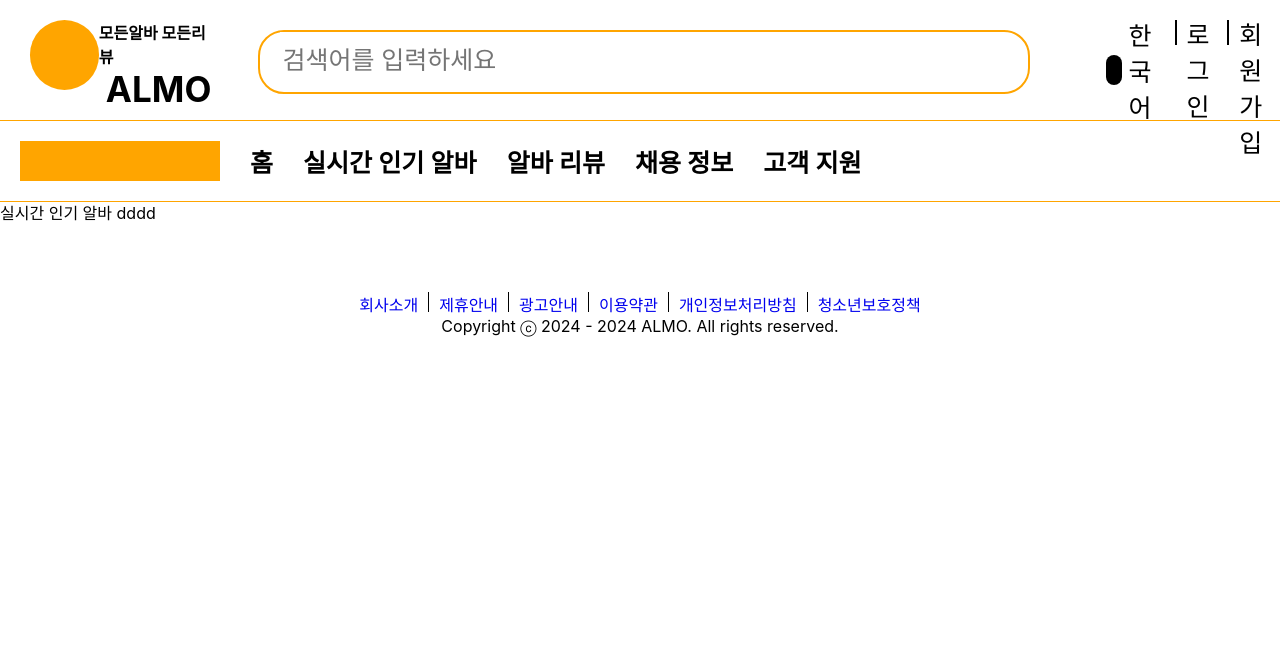
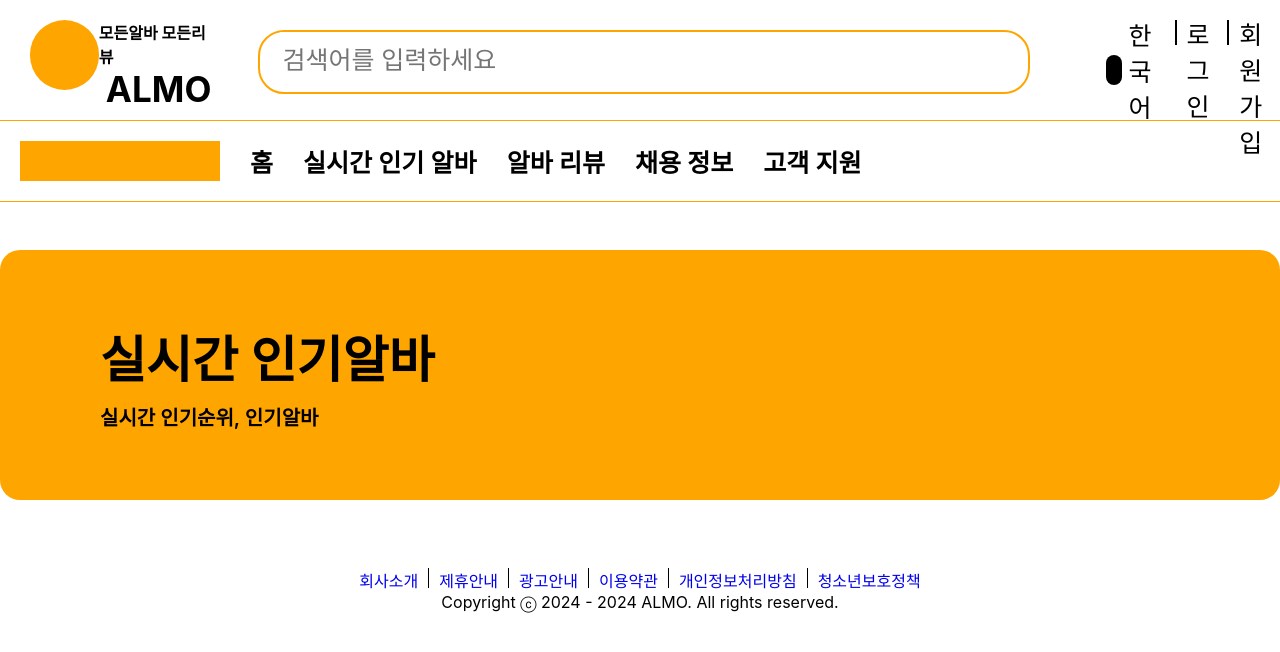
Before and after one commit to JohnJung-1017/Almo, a React (Create React App) app in the folder frontend/: page /realtime in a window 1280 px wide. Shown: the top 652 px of the page. Built offline with nearby package versions, Linux system fonts and the light colour scheme; some icons are missing.

Commit message:
realtimepage
realtime.css 구성

```diff
--- /dev/null
+++ b/frontend/src/css/realtime.css
@@ -0,0 +1,23 @@
+/* 페이지별 큰박스 1개짜리 시작 */
+.page_bigbox1{ /* border가 필요한가? */
+    width: 1500px;
+    height: 250px;
+    background-color: orange;
+    border-radius: 20px;
+}
+
+.page_bigbox1_title{
+    margin-top: 70px;
+    margin-left: 100px;
+    font-size: 50px;
+    font-weight: 600;
+    color: black;
+}
+
+.page_bigbox1_subtitle{
+    margin-top: 10px;
+    /*margin-left: 100px;*/
+    font-size: 20px;
+    font-weight: 600;
+    color: black;
+}
--- a/frontend/src/pages/main.jsx
+++ b/frontend/src/pages/main.jsx
@@ -9,7 +9,7 @@ const main = () => {
   return (
     <div className='main_background'>
         <NavBar/>
-        <div className='main_content'>
+          <div className='main_content'>
             <div className='main_container'>
               <div className='main_box1'>
                 <div className='box1_content'>
--- a/frontend/src/pages/realtime.jsx
+++ b/frontend/src/pages/realtime.jsx
@@ -1,18 +1,26 @@
 import React from 'react'
 import NavBar from '../components/navBar.jsx';
 import Copyright from '../components/copyright.jsx';
+import '../css/realtime.css';
 
 const Realtime = () => {
   return (
     <div className='main_content'>
         <NavBar/>
-        <div className='main_content'>
-            <div>실시간 인기 알바
-              dddd
+          <div className='main_content'>
+              <div className='main_container'>
+                <div className='main_box1'>
+                  <div className='page_bigbox1'>
+                    <div className='page_bigbox1_title'>실시간 인기알바
+                      <div className='page_bigbox1_subtitle'>실시간 인기순위, 인기알바
+                      </div>
+                    </div>
+                  </div>
+                </div>
+              </div>
             </div>
             <Copyright/>
-        </div>
-    </div>
+          </div>
   )
 }
 
```
